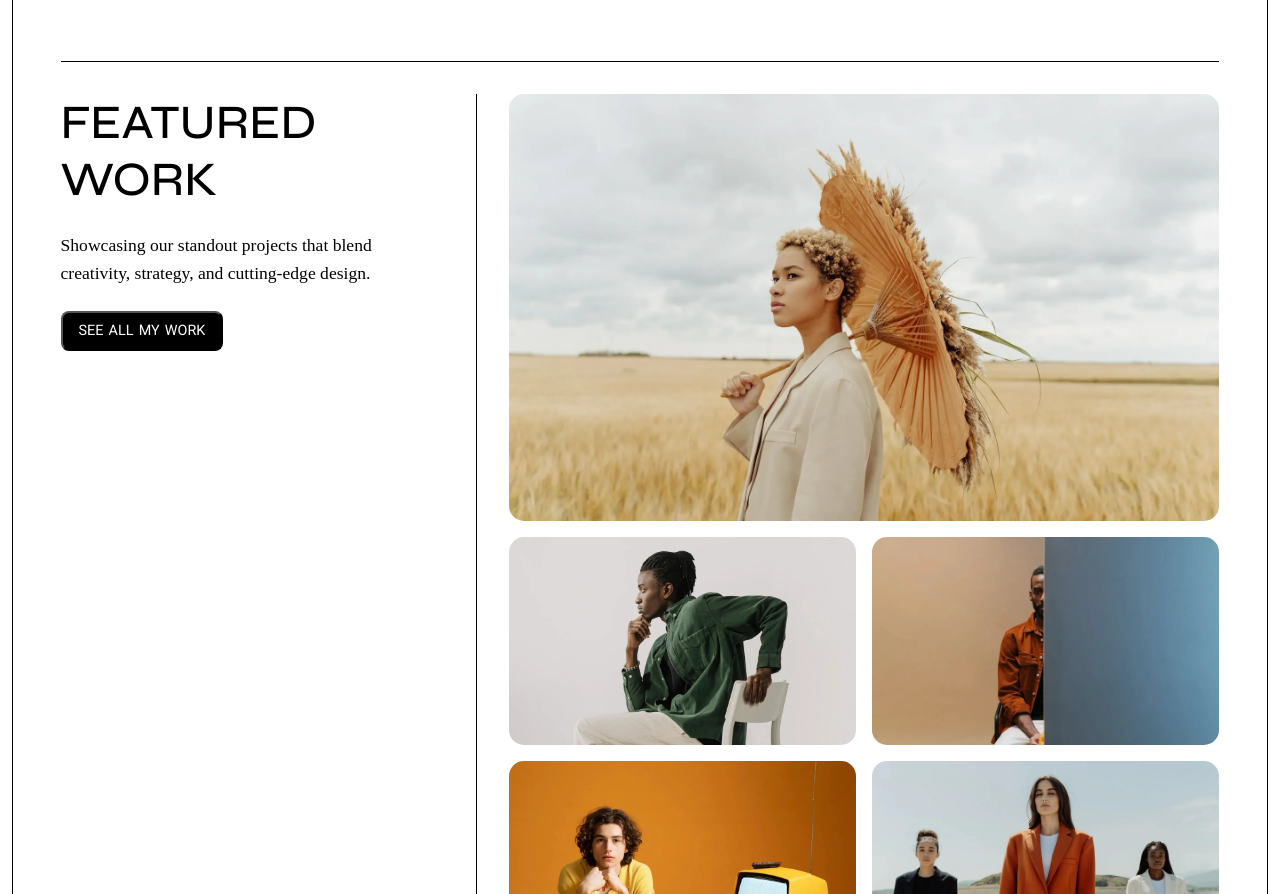
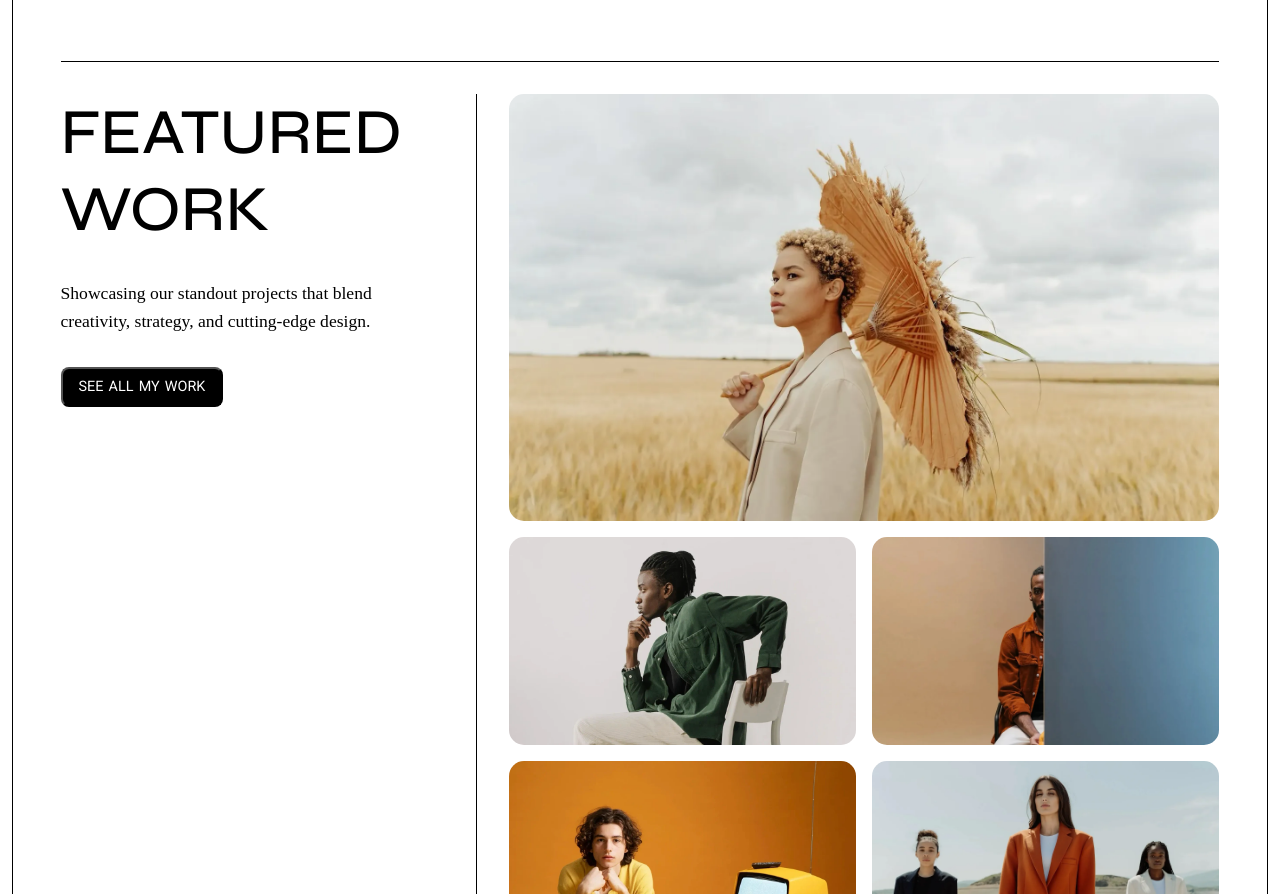
Before and after one commit to Akash-dev-lab/Modern_Responsive_Website, a plain HTML site: page index.html in a window 1280 px wide. Shown: the part 1411-2305 px from the top of the page. Drawn offline with nearby package versions, Linux system fonts and the light colour scheme; a web font is replaced by a local one.

Commit message:
complete

```diff
--- a/style.scss
+++ b/style.scss
@@ -257,6 +257,19 @@ main {
                     letter-spacing: 0px;
                     line-height: 1.7rem;
                     width: 90%;
+            }
+            .work {
+                display: flex;
+                flex-direction: column;
+                gap: 1.5rem;
+
+                h1 {
+                    font-size: 3rem;
+                }
+
+                p {
+                    font-size: 1.1rem;
+                }
             }
         }
         .line4 {
@@ -712,10 +725,10 @@ i {
                 .work {
                     display: flex;
                     flex-direction: column;
-                    gap: 1.5rem;
+                    gap: 2rem;
 
                     h1 {
-                        font-size: 3rem;
+                        font-size: 4rem;
                     }
 
                     p {
```
Also changed, not shown: style.css, 1 other file.
